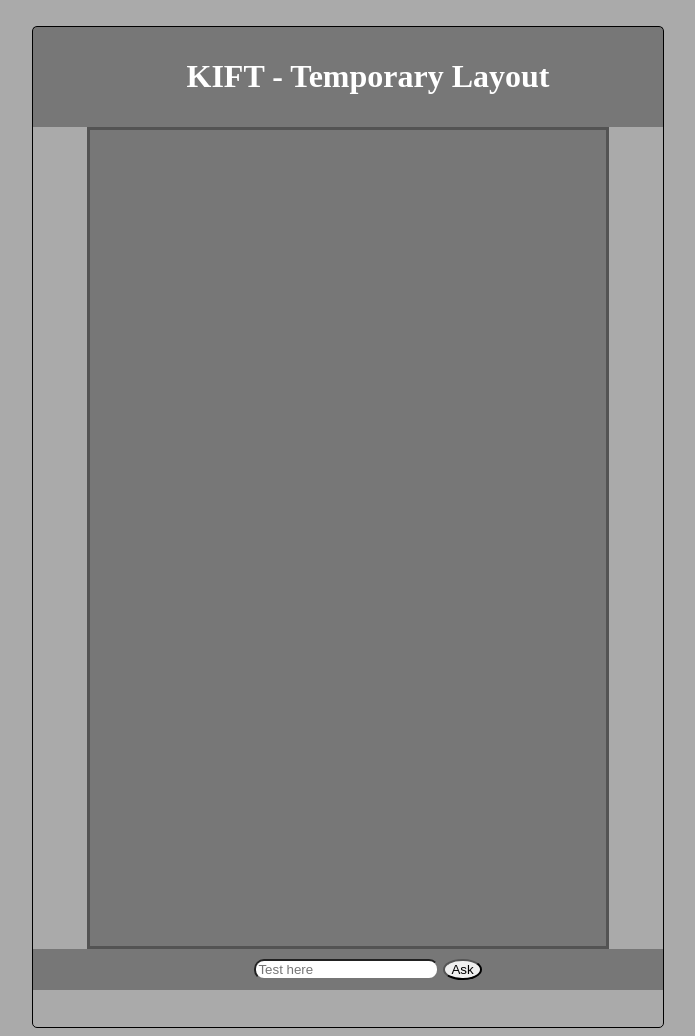
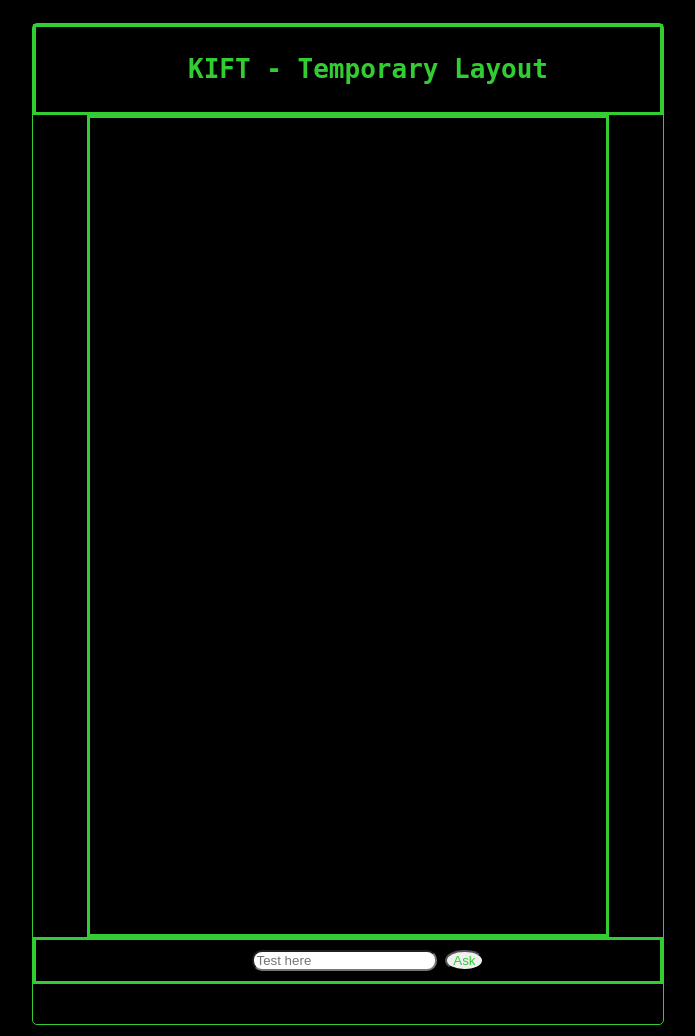
Before and after one commit to aneeshnazar/KIFT, a PHP site: page / in a window 1280 px wide. Shown: the whole page, without its empty margins (292-987 px from the left). Run offline with PHP 8.4, Linux system fonts and the light colour scheme; data that the repository does not hold is empty; some libraries are stand-ins or nearby versions.

Commit message:
Updated style

```diff
--- a/index.php
+++ b/index.php
@@ -16,12 +16,13 @@
 		<link rel="stylesheet" type="text/css" href="./style/scroll.css">
 	</head>
 
-	<body class="Bg(grey-6)"><br>
-		<div class="Bd(s,1px) Bdrus(5px) H(1000px) W(630px) M(a) Bgc(grey-5) botbg">
-			<div class="botheader">
-				<h1 class="Ta(c)">KIFT - Temporary Layout</h1>
+	<body class="Bg(black) Ff(m)"><br>
+<!-- 	<div class="Fl(l)"> <img src="./img/animated.gif"> </div> -->
+		<div class="D(b) Bd(s,1px) Bdc(#32cd32) Bdrus(5px) H(1000px) W(630px) M(a) botbg">
+			<div class="botheader D(b)">
+				<h1 class="Ta(c) C(#32cd32) D(b)">KIFT - Temporary Layout</h1>
 			</div>
-			<div class="style" type="style" name="style" id="style">
+			<div class="style D(b)" type="style" name="style" id="style">
 			<?php
 				$text = unserialize(file_get_contents('./database/text'));
 				$output = $text;
@@ -29,22 +30,22 @@
 				foreach ($output as $key => $out)
 				{
 					echo '<div class="usertalk">
-						<div class="talk-bubble tri-right round right-top talktextl">User: ' . $output[$key]['msg'] . '</div>
-						<img src="https://dhqbrvplips7x.cloudfront.net/webchat/1.0.23/agent-e202505f.png" class="br-100 ba h3 w3 dib" alt="avatar">
+						<div class="Bd(s,2px) Bdc(#32cd32) talk-bubble round talktextl C(#32cd32)">User: ' . $output[$key]['msg'] . '</div>
+						<img src="./img/user.png" class="Bd(s,2px) Bdc(#32cd32) br-100 ba h3 w3 dib" alt="avatar">
 						</div>';
 					echo '<div class="aitalk">
-						<img src="https://camo.githubusercontent.com/bb8cfd28cdd5e2f042db6a02af3882bf561207c6/687474703a2f2f692e696d6775722e636f6d2f504d75365834442e706e67" class="br-100 ba h3 w3 dib" alt="avatar">
-						<div class="talk-bubble tri-right round left-top talktextr">AI: ' . $output[$key]['response'] . '</div>
+						<img src="./img/goodboye.png" class="br-100 ba h3 w3 dib Bd(s,2px) Bdc(#32cd32)" alt="avatar">
+						<div class="Bd(s,2px) Bdc(#32cd32) talk-bubble round talktextr C(#32cd32)">AI: ' . $output[$key]['response'] . '</div>
 						</div>';
 				}
 				file_put_contents('./database/text', serialize($text));
 
 			?>
 			</div>
-			<div class="push Ta(c)">
+			<div class="D(b) push Ta(c)">
 				<form action="integrate.php">
-					<input class="Bdrus(10px)" type="text" id="text" name="text" placeholder="Test here" />
-					<input class="Bdrus(100%)" type="submit" id="submit" name="submit" value="Ask"/>
+					<input class="Bdrus(10px) C(#32cd32)" type="text" id="text" name="text" placeholder="Test here" />
+					<input class="Bdrus(100%) C(#32cd32)" type="submit" id="submit" name="submit" value="Ask"/>
 				</form>
 			</div>
 		</div>
--- a/style/bubble.css
+++ b/style/bubble.css
@@ -42,7 +42,7 @@
 	position: relative;
 	max-width: 300px;
 	height: auto;
-	background-color: lightgray;
+	background-color: black;
 }
 
 .border{
--- a/style/kift.css
+++ b/style/kift.css
@@ -1,11 +1,16 @@
 /* ---| No helpers used |--- */
 /* ---| Cells |--- */
 .Bd\(s\,1px\) {border: solid 1px;}
+.Bd\(s\,2px\) {border: solid 2px;}
+.Bdc\(\#32cd32\) {border-color: #32cd32;}
 .Bdrus\(100\%\) {border-radius: 100%;}
 .Bdrus\(10px\) {border-radius: 10px;}
 .Bdrus\(5px\) {border-radius: 5px;}
-.Bg\(grey-6\) {background: rgb(170,170,170);}
-.Bgc\(grey-5\) {background-color: rgb(153,153,153);}
+.Bg\(black\) {background: rgb(0,0,0);}
+.C\(\#32cd32\) {color: #32cd32;}
+.D\(b\) {display: block;}
+.Ff\(m\) {font-family: monospace;}
+.Fl\(l\) {float: left;}
 .H\(1000px\) {height: 1000px;}
 .M\(a\) {margin: auto;}
 .Ta\(c\) {text-align: center;}
--- a/style/scroll.css
+++ b/style/scroll.css
@@ -23,12 +23,12 @@
 	overflow-x: hidden;
 	word-wrap: break-word;
 	border-style: solid;
-	border-color: rgba(0, 0, 0, 0.3);
+	border-color: rgba(50, 205, 50, 255);
 	margin: auto;
 	padding: 0.5rem;
 	height: 800px;
 	width: 500px;
-	background: rgba(0, 0, 0, 0.3);
+	background: rgba(0, 0, 0, 255);
 	/*border-radius: 5px;*/
 }
 
@@ -36,14 +36,18 @@
 	flex: 0 1 45px;
 	position: relative;
 	z-index: 2;
-	background: rgba(0, 0, 0, 0.3);
+	background: rgba(0, 0, 0, 255);
+	border-style: solid;
+	border-color: rgba(50, 205, 50, 255);
 	color: #fff;
 	padding: 10px 10px 10px 50px;
 }
 
  .push {
 	flex: 0 1 40px;
-	background: rgba(0, 0, 0, 0.3);
+	background: rgba(0, 0, 0, 255);
+	border-style: solid;
+	border-color: rgba(50, 205, 50, 255);
 	padding: 10px 10px 10px 50px;
 	position: relative;
 }
```
Also changed, not shown: img/._animated.gif (added), img/._goodboye.png (added), img/animated.gif (added), img/goodboye.png (added), img/user.png (deleted), 2 other files.
